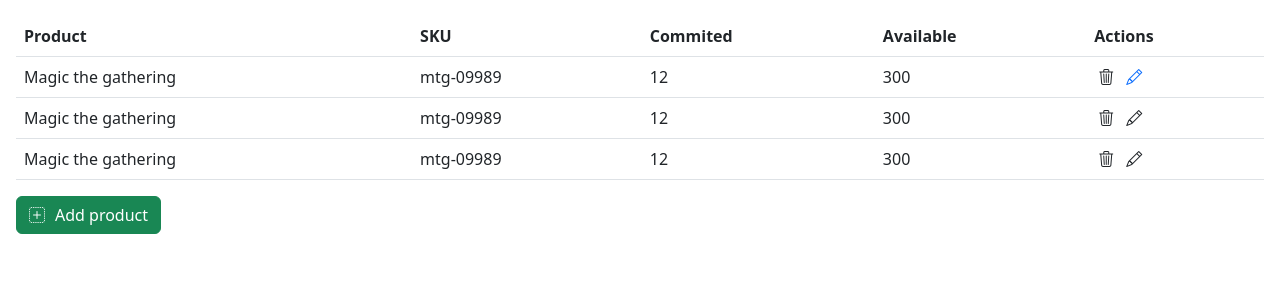
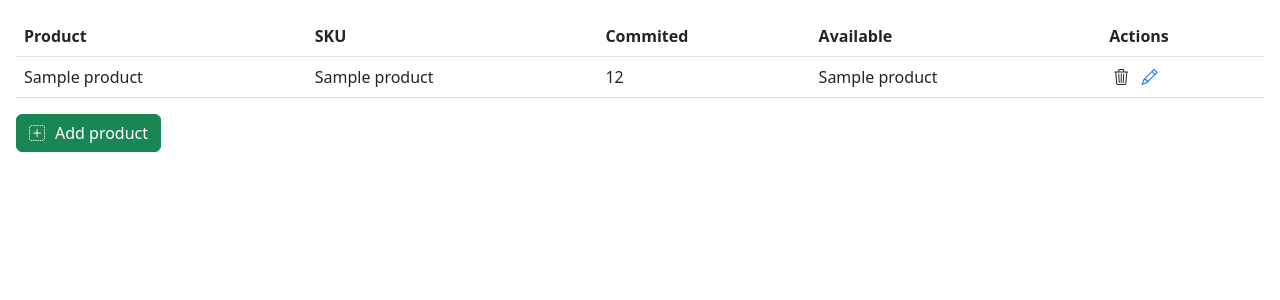
Before and after one commit to sullie-dev/Inventory-Manager, a Flask app: page / in a window 1280 px wide. Shown: the part 56-356 px from the top of the page. Run offline with Flask 2, Linux system fonts and the light colour scheme; a database or web service that is not in the repository returns one stand-in record (values such as "Sample title"); some libraries are stand-ins or nearby versions.

Commit message:
Update create product route to allow data entry, update index page to show products dynamically

```diff
--- a/main.py
+++ b/main.py
@@ -1,12 +1,43 @@
 from flask import Flask, render_template, redirect, flash, request
 import os
+import psycopg2
+import random
+import string
+
+
 
 app = Flask(__name__)
 app.secret_key = os.getenv('SECRET_KEY')
 
+def keyGenerator():
+	upper_string = string.ascii_uppercase
+	lower_string = string.ascii_lowercase
+	numerical = string.digits
+
+	alphabet = upper_string + lower_string + numerical
+	random_character = random.sample(alphabet, 12)
+	key = "".join(random_character)
+	return key
+
+def connect_db():
+	"""Connects to the database"""
+	database_uri = os.environ['DATABASEURI']
+	db_connection = psycopg2.connect(database_uri, sslmode="require")
+	return db_connection
+
+
 @app.route('/')
 def index():
-    return render_template('index.html', page_title="Dukes Inventory")
+	connection = connect_db()
+	cursor = connection.cursor()
+
+	search_query = f"SELECT * FROM product"
+
+	cursor.execute(search_query)
+	connection.commit()
+
+	product_result = cursor.fetchall()
+	return render_template('index.html',page_title="Dukes Inventory", products = product_result)
 
 @app.route('/shipments')
 def shipments():
@@ -23,6 +54,22 @@ def updateProduct():
 
 @app.route('/create-product', methods=("GET", "POST"))
 def createProdcut():
+	db = connect_db()
+	cursor = db.cursor()
+
+	product_key = keyGenerator(),
+	product_name = request.form.get('productTitle'),
+	product_qquantity = request.form.get('productQuantity'),
+	product_sku = request.form.get('productSKU'),
+	product_image = request.form.get('productMedia'),
+	product_description = request.form.get('productDescription')
+
+	insert_query = """INSERT INTO product (product_key, product_name,product_qquantity,product_sku, product_image, product_description) VALUES (%s,%s,%s,%s,%s,%s)"""
+
+	record_to_insert = (product_key, product_name,product_qquantity,product_sku, product_image, product_description)
+	cursor.execute(insert_query, record_to_insert)
+	db.commit()
+
 	flash('Product created sucessfully','success')
 	return redirect('/')
 
--- a/templates/index.html
+++ b/templates/index.html
@@ -22,29 +22,16 @@
     </tr>
   </thead>
   <tbody>
+		{% for product in products %}
     <tr>
-      <td>Magic the gathering </td>
-      <td>mtg-09989</td>
+      <td>{{product[1]}}</td>
+      <td>{{product[3]}}</td>
       <td>12</td>
-			<td>300</td>
+			<td>{{product[2]}}</td>
 			<td><i class="bi bi-trash3 px-1"></i> <a href="update-product"><i class="bi bi-pencil px-1"></i></a></td>
     </tr>
-    <tr>
-       <td>Magic the gathering </td>
-      <td>mtg-09989</td>
-      <td>12</td>
-			<td>300</td>
-						<td><i class="bi bi-trash3 px-1"></i> <i class="bi bi-pencil px-1"></i></td>
+        {% endfor %}
 
-    </tr>
-    <tr>
-       <td>Magic the gathering </td>
-      <td>mtg-09989</td>
-      <td>12</td>
-			<td>300</td>
-						<td><i class="bi bi-trash3 px-1"></i> <i class="bi bi-pencil px-1"></i></td>
-
-    </tr>
   </tbody>
 </table>
 		<a href="/new-product"><button type="button" class="btn btn-success"><i class="bi bi-plus-square-dotted btnIcon"></i>Add product</button></a>
```
Also changed, not shown: templates/newproduct.html (+5 -5 lines).
